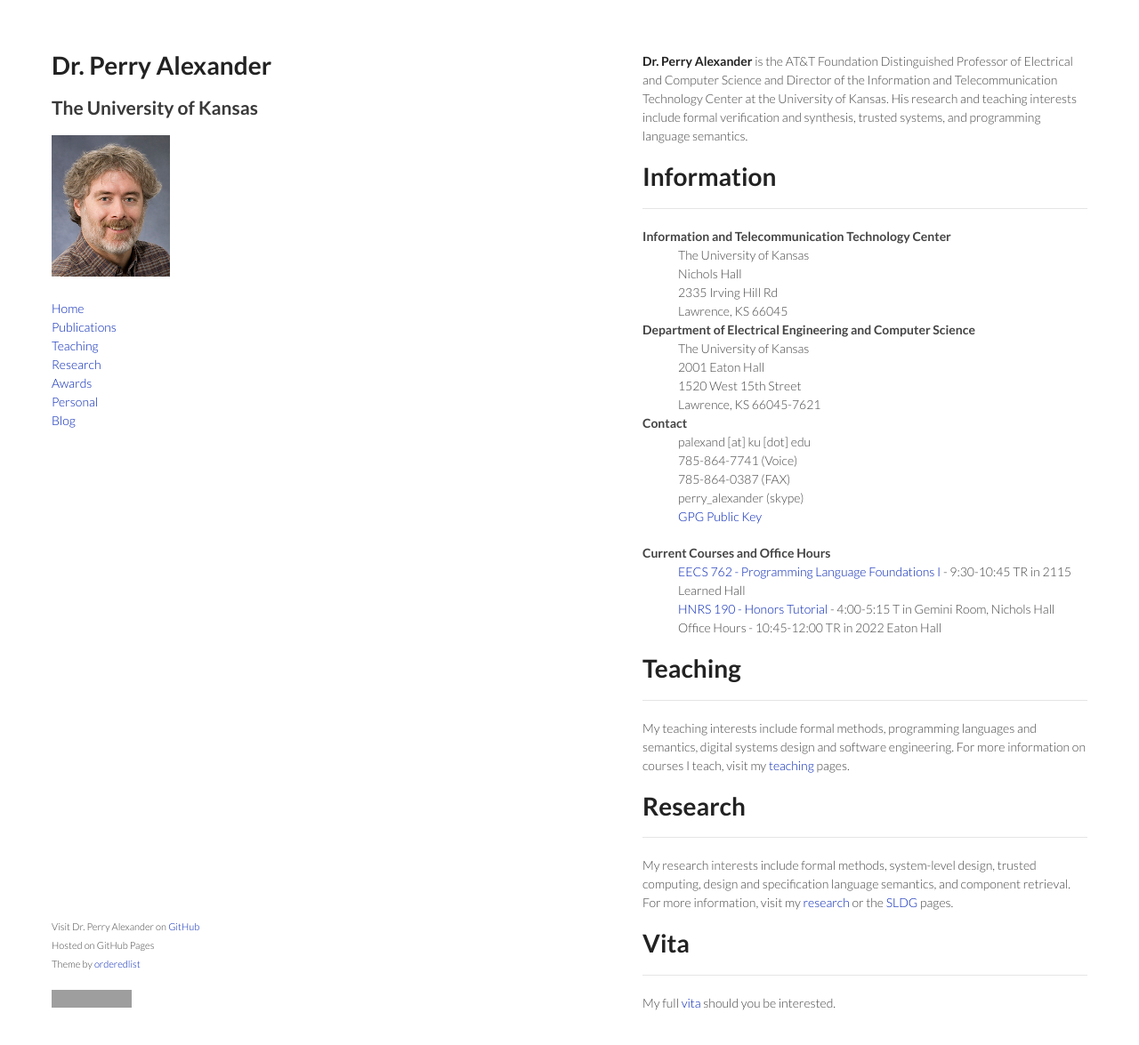
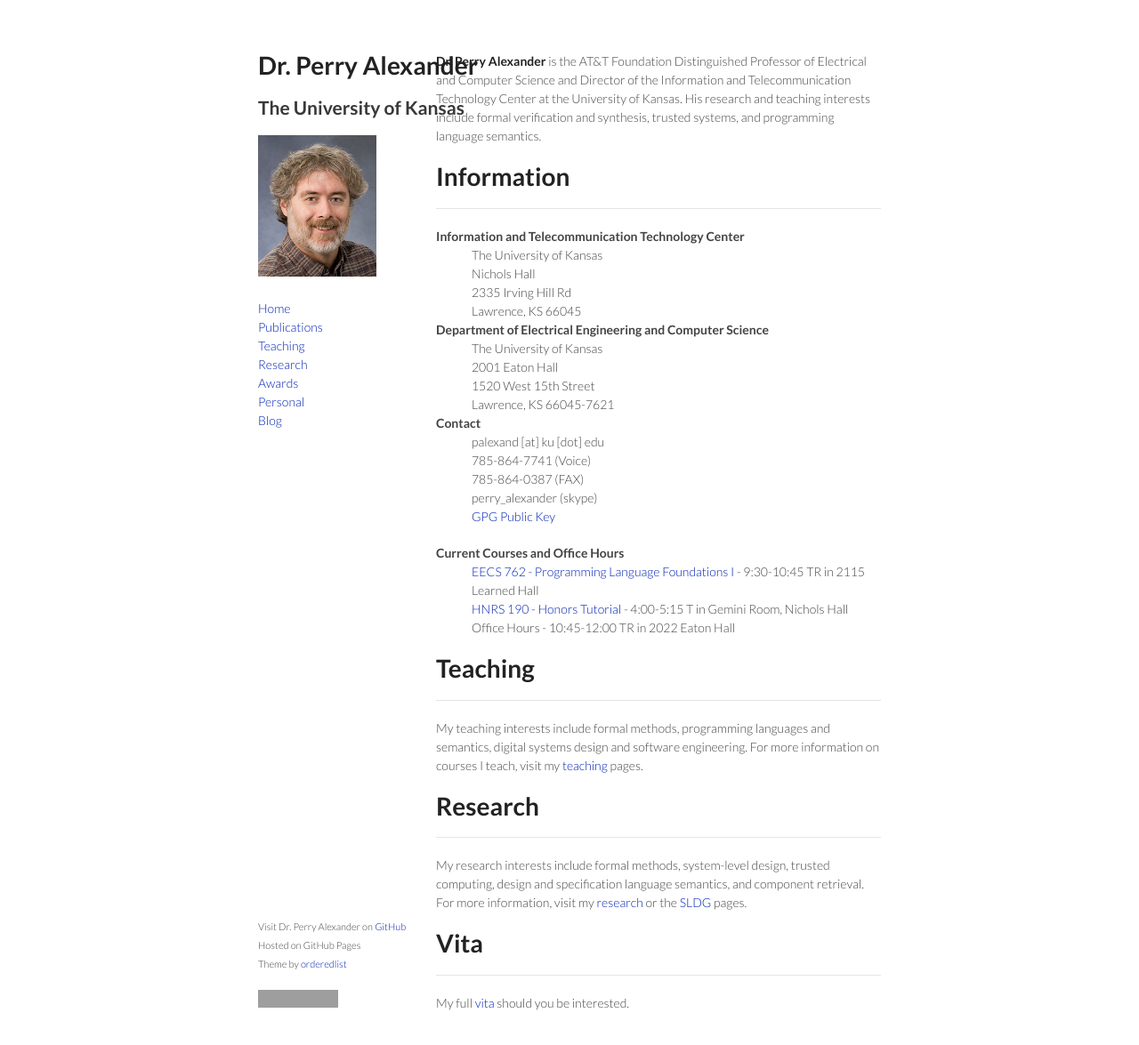
Before and after one commit to palexand/palexand.github.io, a Jekyll site: the page built from index.md, in a window 1280 px wide and 1208 px high. Shown: the top 1175 px of the window at 89% size. Built offline with Jekyll 4.4.1, drawn with Linux system fonts in a browser that asks for light colours; grey boxes are pictures that could not be loaded.

```diff
--- a/stylesheets/styles.css
+++ b/stylesheets/styles.css
@@ -46,7 +46,7 @@
 }
 
 .wrapper {
-  width:auto;
+  width:700px;
   margin:0 auto;
 }
 
```
